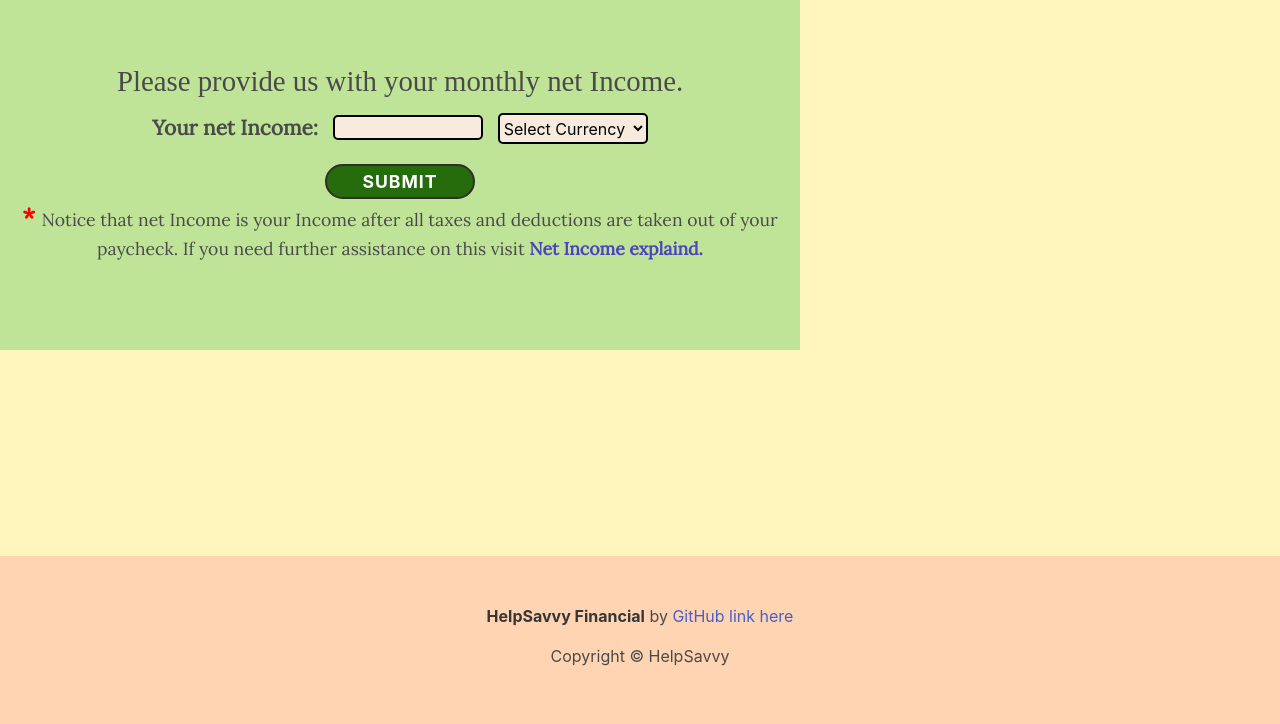
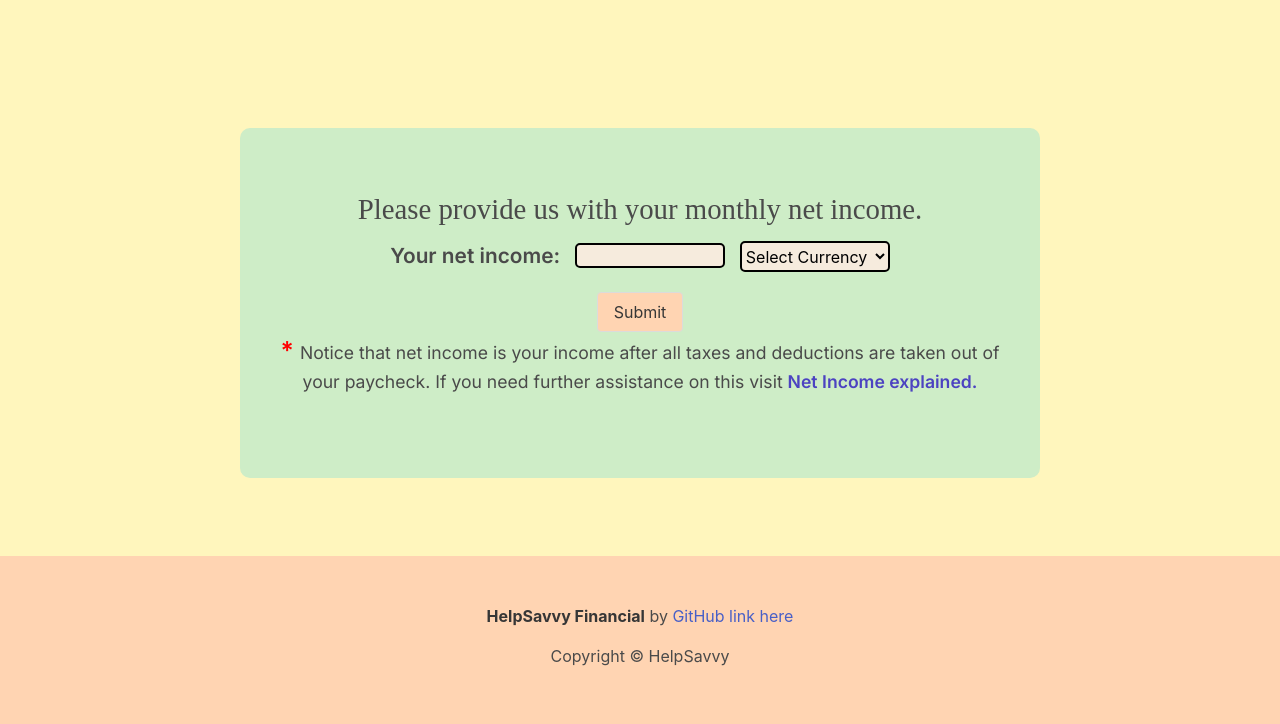
Before and after one commit to SamMartin92/hackathon-team-7, a Django app: page /primary/ in a window 1280 px wide. Shown: the part 76-800 px from the top of the page. Run offline with Django 4.2, Linux system fonts and the light colour scheme.

Commit message:
styled income form to match rest of site

```diff
--- a/home/templates/home/primary.html
+++ b/home/templates/home/primary.html
@@ -4,9 +4,9 @@
 
 {% block content %}
 <div class="income-form">
-  <h2>Please provide us with your monthly net Income.</h2>
+  <h2>Please provide us with your monthly net income.</h2>
   <form action="#" method="post">
-    <label id="label" for="userIncome">Your net Income: </label>
+    <label id="label" for="userIncome">Your net income: </label>
     <input type="number" name="userIncome" id="userIncome" />
     <select id="currency" name="currency">
       <option>Select Currency</option>
@@ -22,10 +22,10 @@
       <option value="CAD">CAD-Canadian Dollar</option>
     </select>
     <br />
-    <input type="button" value="Submit" id="submit" />
+    <input type="button" value="Submit" id="submit" class="button income-sub-but"/>
   </form>
   <p id="info">
-    <span id="notice">* </span>Notice that net Income is your Income after all
+    <span id="notice">* </span>Notice that net income is your income after all
     taxes and deductions are taken out of your paycheck. If you need further
     assistance on this visit
     <a
@@ -33,7 +33,7 @@
       href="https://en.wikipedia.org/wiki/Net_income"
       target="_blank"
       aria-label="open wikipedia link in a new tab"
-      >Net Income explaind.</a
+      >Net Income explained.</a
     >
   </p>
 </div>
--- a/static/css/style.css
+++ b/static/css/style.css
@@ -148,7 +148,7 @@ transform: translateY(-0.25em);
 }
 
 .service-button:active {
-background-color:#ceedc7;
+  background-color: #ceedc7;
   box-shadow: 0 5px #666;
   transform: translateY(4px);
 }
@@ -162,9 +162,8 @@ transform: translateY(4px);
   align-items: center;
 }
 
-.box h3{
-  font-size:larger
-
+.box h3 {
+  font-size: larger
 }
 
 #photos {
@@ -173,7 +172,7 @@ transform: translateY(4px);
   column-gap: 0;
 }
 
-#photos > img {
+#photos>img {
   width: 100%;
   height: 500px;
 }
@@ -181,13 +180,16 @@ transform: translateY(4px);
 /************************************************** income form */
 
 .income-form {
-  background-color: rgb(191, 228, 152);
+  background-color: #ceedc7;
   width: 80vw;
   max-width: 800px;
   min-height: 350px;
   text-align: center;
   padding: 60px 20px;
-  font-family: "Lora", serif;
+  font-family: 'Inter', sans-serif;
+  margin: auto;
+  margin-top: 10%;
+  border-radius: 10px;
 }
 
 h2 {
@@ -233,7 +235,7 @@ h2 {
   font-size: 110%;
 }
 
-  input[type="button"] {
+/* input[type="button"] {
     width: 150px;
     height: 35px;
     border-radius: 20px;
@@ -245,11 +247,15 @@ h2 {
     border: 2px solid rgb(46, 47, 45);
     letter-spacing: 1px;
     cursor: pointer;
-  }
+  } */
 
-  input[type="button"]:hover,
+/* input[type="button"]:hover,
   input[type="button"]:focus {
     background-color: rgb(20, 20, 144);
+  } */
+
+.income-sub-but {
+  background-color: #ffd4b2;
 }
 
 #info-link {
@@ -275,15 +281,15 @@ h2 {
   background-color: #ffd4b2;
 }
 
-.signup > p {
+.signup>p {
   line-height: 35pt;
 }
 
-.signup > p > label {
+.signup>p>label {
   display: none;
 }
 
-.signup > p > input {
+.signup>p>input {
   width: 50%;
   height: 40px;
   border-radius: 5px;
@@ -295,15 +301,15 @@ h2 {
   margin-top: 5px;
 }
 
-.login > p {
+.login>p {
   line-height: 35pt;
 }
 
-.login > p > label {
+.login>p>label {
   display: none;
 }
 
-.login > p > input {
+.login>p>input {
   width: 50%;
   height: 40px;
   border-radius: 5px;
```
Lines whose indentation alone changed are shown as unchanged.
